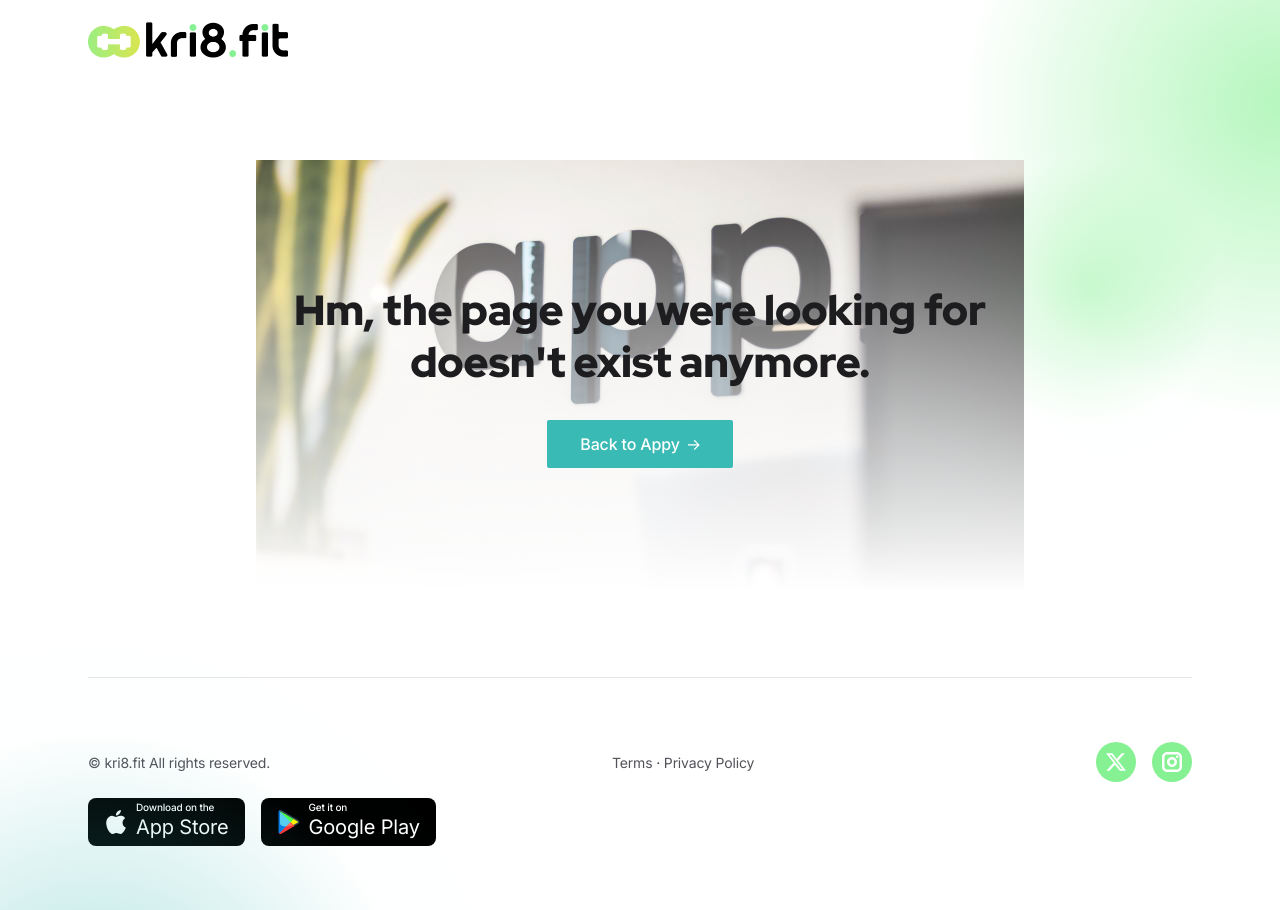
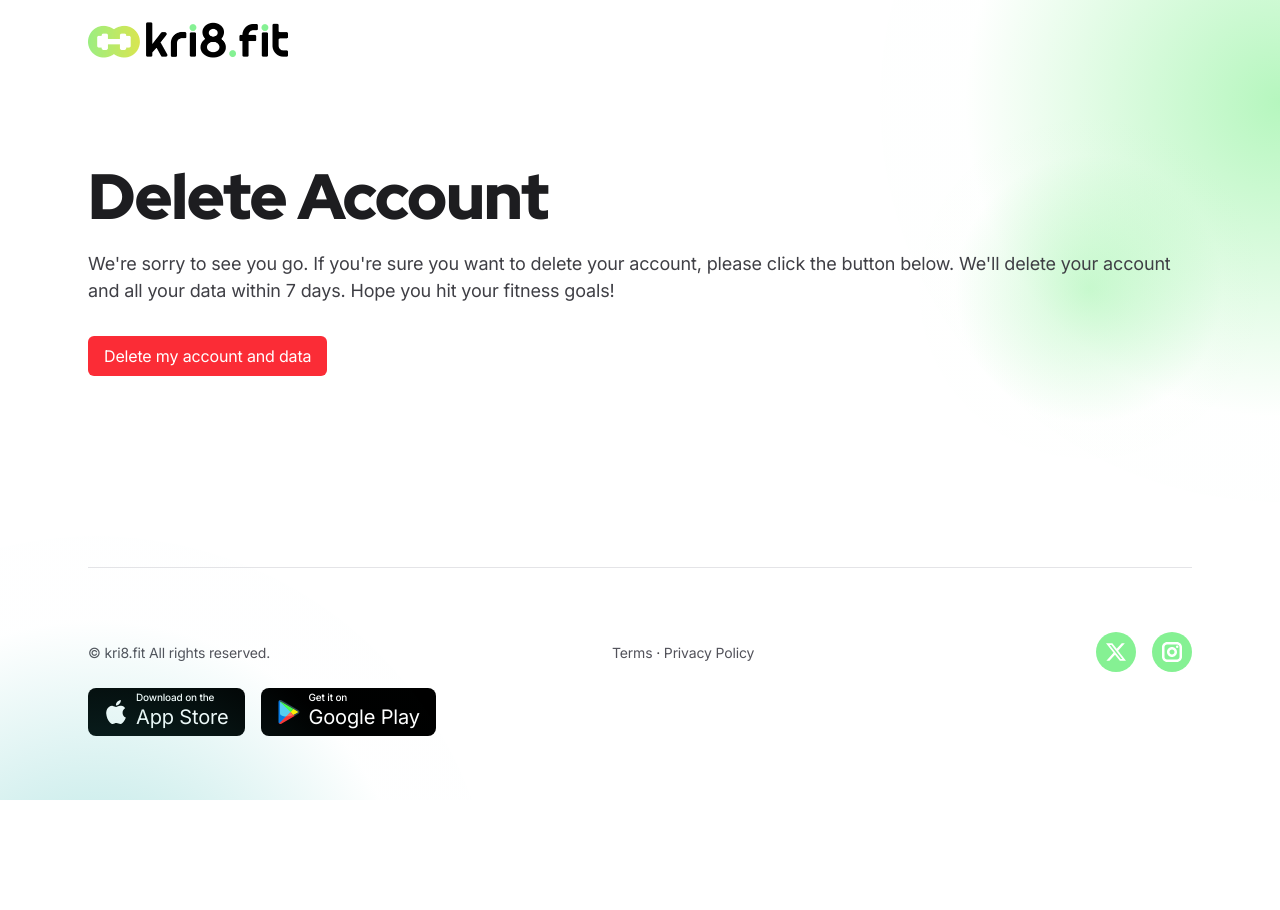
Before and after one commit to kalyantm/kri8fit-website, a Next.js app: page /delete in a window 1280 px wide. Before the commit this address had no page. After the commit the page ends 800 px from the top, so only its background shows below. Built offline with nearby package versions, Linux system fonts and the light colour scheme.

Commit message:
add: delete page

```diff
--- /dev/null
+++ b/app/delete/page.tsx
@@ -0,0 +1,31 @@
+import PageIllustration from "@/components/page-illustration"
+
+export const metadata = {
+  title: 'Delete Account - kri8.fit',
+  description: 'Delete Account for kri8.fit',
+}
+
+export default function Delete() {
+  return (
+    <>
+      <div className="relative max-w-6xl mx-auto h-0 pointer-events-none -z-1" aria-hidden="true">
+        <PageIllustration />
+      </div>
+      <section className="relative">
+        <div className="max-w-6xl mx-auto px-4 sm:px-6 relative">
+          <div className="pt-32 pb-12 md:pt-40 md:pb-20">
+            <h2 className="h1 font-red-hat-display mb-4">Delete Account</h2>
+            <p className="text-lg space-y-2 text-gray-700 dark:text-gray-400 mb-8">
+              We're sorry to see you go. If you're sure you want to delete your account, please click the button below.
+              We'll delete your account and all your data within 7 days. Hope you hit your fitness goals!
+            </p>
+            <a target="_blank" rel="noopener noreferrer" href="https://forms.gle/MvLW4VdFXPy6v8wu9">
+              <button className="bg-red-500 text-white px-4 py-2 rounded-md">Delete my account and data</button>
+            </a>
+          </div>
+        </div>
+      </section>
+    </>
+
+  )
+}
```
